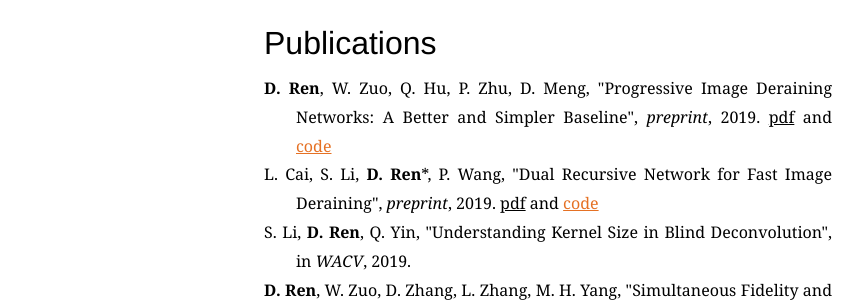
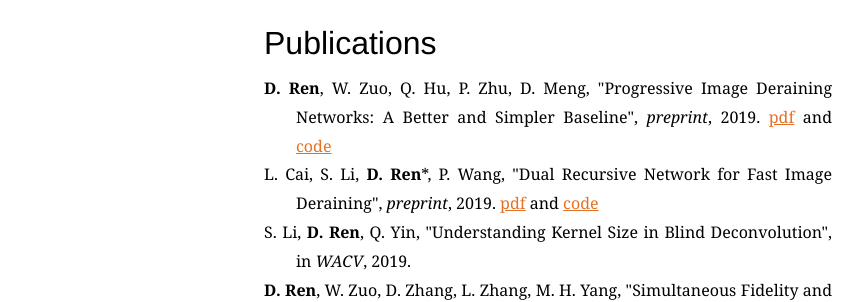
Before and after one commit to csdwren/csdwren.github.io, a Jekyll site: the page built from index.html, in a window 1280 px wide. Shown: the part 832-1134 px from the top of the page, without its empty margins (208-1072 px from the left). Built offline with Jekyll 4.4.1, drawn with Linux system fonts in a browser that asks for light colours; some web fonts are replaced.

Commit message:
Update index.html

```diff
--- a/index.html
+++ b/index.html
@@ -41,10 +41,10 @@
       <h3>Publications</h3>
       <ul class="cv">
         <li>
-          <div align="justify"><strong>D. Ren</strong>, W. Zuo, Q. Hu, P. Zhu, D. Meng, &quot;Progressive Image Deraining Networks: A Better and Simpler Baseline</a>&quot;, <em>preprint</em>, 2019. <u>pdf</u> and <a href="https://github.com/csdwren/PReNet"><u>code</u></a></div>
+          <div align="justify"><strong>D. Ren</strong>, W. Zuo, Q. Hu, P. Zhu, D. Meng, &quot;Progressive Image Deraining Networks: A Better and Simpler Baseline</a>&quot;, <em>preprint</em>, 2019. <a href="https://arxiv.org/abs/1901.09221"><u>pdf</u></a> and <a href="https://github.com/csdwren/PReNet"><u>code</u></a></div>
         </li>
         <li>
-          <div align="justify">L. Cai, S. Li, <strong>D. Ren</strong>*, P. Wang, &quot;Dual Recursive Network for Fast Image Deraining&quot;</a>, <em>preprint</em>, 2019. <u>pdf</u> and <a href="https://github.com/csdwren/DRN"><u>code</u></a></div>
+          <div align="justify">L. Cai, S. Li, <strong>D. Ren</strong>*, P. Wang, &quot;Dual Recursive Network for Fast Image Deraining&quot;</a>, <em>preprint</em>, 2019. <a href="papers/DRN.pdf"><u>pdf</u></a> and <a href="https://github.com/csdwren/DRN"><u>code</u></a></div>
         </li>
         <li>
           <div align="justify"> S. Li, <strong>D. Ren</strong>, Q. Yin, &quot;Understanding Kernel Size in Blind Deconvolution&quot;</a>, in <em>WACV</em>, 2019.</div>
```
